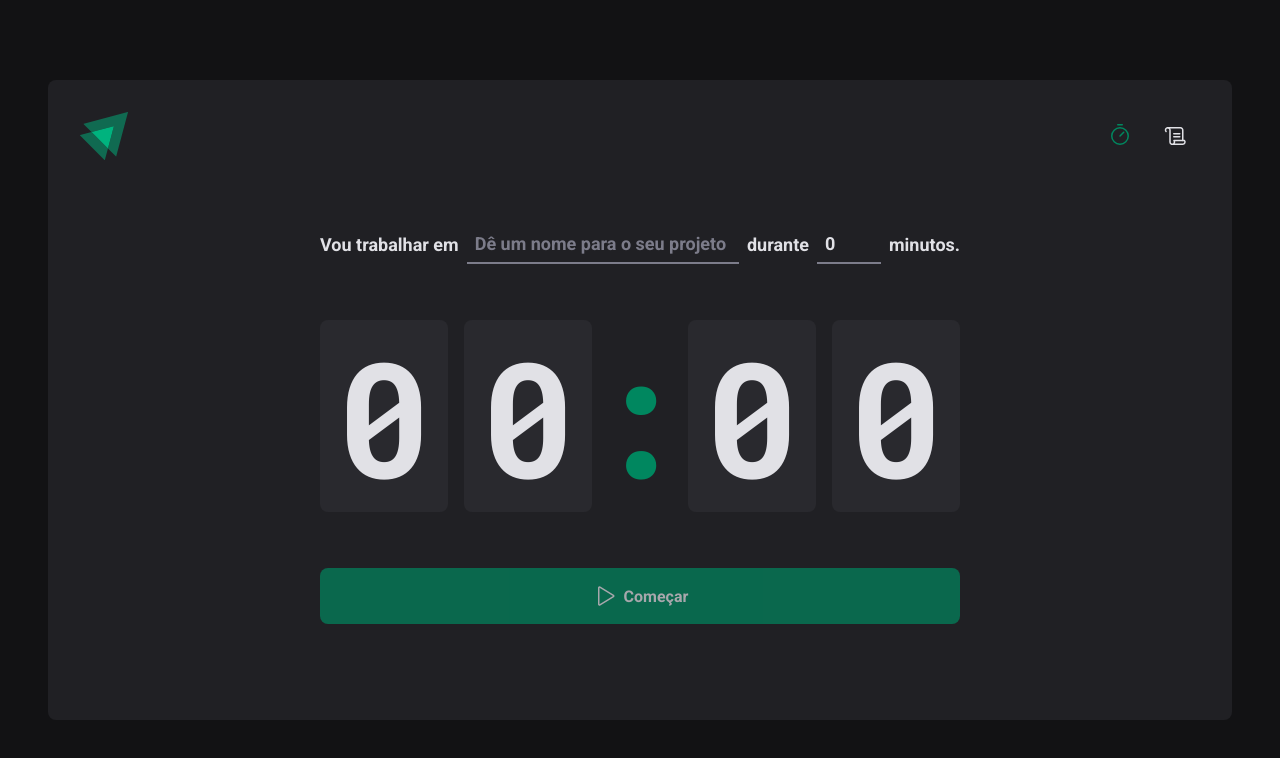
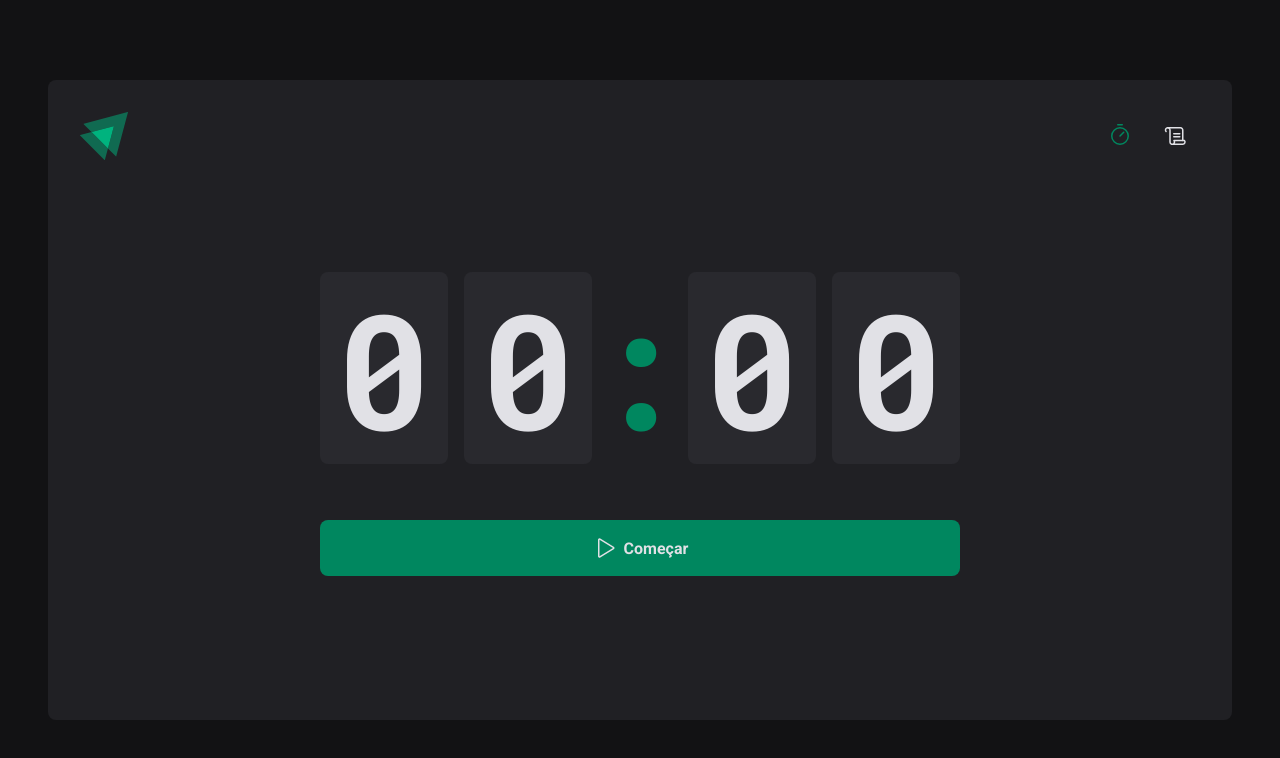
Before and after one commit to klismanmelo/timer-ReactJS, a React (Vite) app: page / in a window 1280 px wide. Shown: the top 758 px of the page. Built offline with nearby package versions, Linux system fonts and the light colour scheme.

Commit message:
Countdown Convertido para contexto

```diff
--- /dev/null
+++ b/src/pages/Home/Countdown/index.tsx
@@ -0,0 +1,58 @@
+import { useContext, useEffect, useState } from 'react'
+import { CycleContext } from '..'
+import { CountdownContainer, Separator } from './styles'
+import { differenceInSeconds } from 'date-fns'
+
+export function Countdown() {
+  const { activeCycle, activeCycleId, markCurrentCycleAsFinished } =
+    useContext(CycleContext)
+  const [amountSecondsPassed, setAmountSecondsPassed] = useState(0)
+  const totalSecond = activeCycle ? activeCycle.minutesAmount * 60 : 0
+
+  useEffect(() => {
+    let interval: number
+
+    if (activeCycle) {
+      interval = setInterval(() => {
+        const secondsDifference = differenceInSeconds(
+          new Date(),
+          activeCycle.startDate,
+        )
+
+        if (secondsDifference >= totalSecond) {
+          markCurrentCycleAsFinished()
+          setAmountSecondsPassed(totalSecond)
+          clearInterval(interval)
+        } else {
+          setAmountSecondsPassed(secondsDifference)
+        }
+      }, 1000)
+    }
+
+    return () => {
+      clearInterval(interval)
+    }
+  }, [activeCycle, totalSecond, activeCycleId, markCurrentCycleAsFinished])
+
+  const currentSecond = activeCycle ? totalSecond - amountSecondsPassed : 0
+
+  const minuteAmount = Math.floor(currentSecond / 60)
+  const secondAmout = currentSecond % 60
+
+  const minutes = String(minuteAmount).padStart(2, '0')
+  const seconds = String(secondAmout).padStart(2, '0')
+
+  useEffect(() => {
+    document.title = `${minutes} : ${seconds}`
+  }, [minutes, seconds, activeCycle])
+
+  return (
+    <CountdownContainer>
+      <span>{minutes[0]}</span>
+      <span>{minutes[1]}</span>
+      <Separator>:</Separator>
+      <span>{seconds[0]}</span>
+      <span>{seconds[1]}</span>
+    </CountdownContainer>
+  )
+}
--- /dev/null
+++ b/src/pages/Home/Countdown/styles.ts
@@ -0,0 +1,23 @@
+import styled from 'styled-components'
+
+export const CountdownContainer = styled.div`
+  font-family: 'Roboto Mono', monospace;
+  font-size: 10rem;
+  line-height: 8rem;
+  color: ${(props: any) => props.theme['gray-100']};
+  display: flex;
+  gap: 1rem;
+  span {
+    background: ${(props: any) => props.theme['gray-700']};
+    padding: 2rem 1rem;
+    border-radius: 8px;
+  }
+`
+export const Separator = styled.div`
+  padding: 2rem 0;
+  color: ${(props: any) => props.theme['green-500']};
+  width: 4rem;
+  overflow: hidden;
+  display: flex;
+  justify-content: center;
+`
--- /dev/null
+++ b/src/pages/Home/NewCycleForm/index.tsx
@@ -0,0 +1,37 @@
+import { FormContainer, TaskInput, MinutesAmountInput } from './styles'
+
+export function NewCycleForm() {
+  return (
+    <FormContainer>
+      <label htmlFor="task">Vou trabalhar em </label>
+      <TaskInput
+        id="task"
+        list="task-suggestions"
+        placeholder="Dê um nome para o seu projeto"
+        disabled={!!activeCycle}
+        {...register('task')}
+      />
+
+      <datalist id="task-suggestions">
+        <option value="Projeto 1" />
+        <option value="Projeto 2" />
+        <option value="Projeto 3" />
+        <option value="Banana" />
+      </datalist>
+
+      <label htmlFor="minutesAmount">durante</label>
+      <MinutesAmountInput
+        type="number"
+        id="minutesAmount"
+        placeholder="00"
+        step={5}
+        min={1}
+        max={60}
+        disabled={!!activeCycle}
+        {...register('minutesAmount', { valueAsNumber: true })}
+      />
+
+      <span>minutos.</span>
+    </FormContainer>
+  )
+}
--- /dev/null
+++ b/src/pages/Home/NewCycleForm/styles.ts
@@ -0,0 +1,41 @@
+import styled from 'styled-components'
+
+export const FormContainer = styled.div`
+  width: 100%;
+  display: flex;
+  align-items: center;
+  justify-content: center;
+  gap: 0.5rem;
+  color: ${(props: any) => props.theme['gray-100']};
+  font-size: 1.125rem;
+  font-weight: bold;
+  flex-wrap: wrap;
+`
+const BaseInput = styled.input`
+  background: transparent;
+  height: 2.5rem;
+  border: 0;
+  border-bottom: 2px solid ${(props: any) => props.theme['gray-500']};
+  font-weight: bold;
+  font-size: 1.125rem;
+  padding: 0 0.5rem;
+  color: ${(props: any) => props.theme['gray-100']};
+  &:focus {
+    box-shadow: none;
+    border-color: ${(props: any) => props.theme['green-500']};
+  }
+  &::placeholder {
+    color: ${(props: any) => props.theme['gray-500']};
+  }
+`
+
+export const TaskInput = styled(BaseInput)`
+  flex: 1;
+  &::-webkit-calendar-picker-indicator {
+    display: none !important;
+  }
+`
+
+export const MinutesAmountInput = styled(BaseInput)`
+  width: 4rem;
+`
--- a/src/pages/Home/index.tsx
+++ b/src/pages/Home/index.tsx
@@ -1,26 +1,22 @@
 import { HandPalm, Play } from 'phosphor-react'
-import { useForm } from 'react-hook-form'
-import { zodResolver } from '@hookform/resolvers/zod'
-import * as zod from 'zod'
-import { useEffect, useState } from 'react'
-import { differenceInSeconds } from 'date-fns'
+// import { useForm } from 'react-hook-form'
+// import { zodResolver } from '@hookform/resolvers/zod'
+// import * as zod from 'zod'
+import { createContext, useState } from 'react'
 import {
-  CountdownContainer,
   HomeContainer,
-  Separator,
-  FormContainer,
-  TaskInput,
-  MinutesAmountInput,
   StartCountdownButton,
   StopCountdownButton,
 } from './styles'
+import { NewCycleForm } from './NewCycleForm'
+import { Countdown } from './Countdown'
 
-const newCycleFormValidationSchema = zod.object({
-  task: zod.string().min(1, 'Informe a tarefa!'),
-  minutesAmount: zod.number().min(1).max(60),
-})
+// const newCycleFormValidationSchema = zod.object({
+//   task: zod.string().min(1, 'Informe a tarefa!'),
+//   minutesAmount: zod.number().min(1).max(60),
+// })
 
-type NewCycleFormData = zod.infer<typeof newCycleFormValidationSchema>
+// type NewCycleFormData = zod.infer<typeof newCycleFormValidationSchema>
 
 interface Cycle {
   id: string
@@ -31,35 +27,29 @@ interface Cycle {
   finishedDate?: Date
 }
 
+interface CycleContextType {
+  activeCycle: Cycle | undefined
+  activeCycleId: string | null
+  markCurrentCycleAsFinished: () => void
+}
+
+export const CycleContext = createContext({} as CycleContextType)
+
 export function Home() {
   const [cycles, setCycles] = useState<Cycle[]>([])
   const [activeCycleId, setActiveCycleId] = useState<string | null>(null)
-  const [amountSecondsPassed, setAmountSecondsPassed] = useState(0)
 
-  const { register, handleSubmit, watch, reset } = useForm<NewCycleFormData>({
-    resolver: zodResolver(newCycleFormValidationSchema),
-    defaultValues: {
-      task: '',
-      minutesAmount: 0,
-    },
-  })
+  // const { register, handleSubmit, watch, reset } = useForm<NewCycleFormData>({
+  //   resolver: zodResolver(newCycleFormValidationSchema),
+  //   defaultValues: {
+  //     task: '',
+  //     minutesAmount: 0,
+  //   },
+  // })
 
   const activeCycle = cycles.find((cycle) => cycle.id === activeCycleId)
 
-  const totalSecond = activeCycle ? activeCycle.minutesAmount * 60 : 0
-
-  console.log(cycles)
-  useEffect(() => {
-    let interval: number
-
-    if (activeCycle) {
-      interval = setInterval(() => {
-        const secondsDifference = differenceInSeconds(
-          new Date(),
-          activeCycle.startDate,
-        )
-
-        if (secondsDifference >= totalSecond) {
+  function markCurrentCycleAsFinished() {
     setCycles((state) =>
       state.map((cycle) => {
         if (cycle.id === activeCycleId) {
@@ -69,33 +59,22 @@ export function Home() {
         }
       }),
     )
-          setAmountSecondsPassed(totalSecond)
-          clearInterval(interval)
-        } else {
-          setAmountSecondsPassed(secondsDifference)
-        }
-      }, 1000)
   }
 
-    return () => {
-      clearInterval(interval)
-    }
-  }, [activeCycle, totalSecond, activeCycleId])
+  // function handleCreateNewCycle(data: NewCycleFormData) {
+  //   const newCycle: Cycle = {
+  //     id: String(new Date().getTime()),
+  //     task: data.task,
+  //     minutesAmount: data.minutesAmount,
+  //     startDate: new Date(),
+  //     interruptDate: new Date(),
+  //   }
 
-  function handleCreateNewCycle(data: NewCycleFormData) {
-    const newCycle: Cycle = {
-      id: String(new Date().getTime()),
-      task: data.task,
-      minutesAmount: data.minutesAmount,
-      startDate: new Date(),
-      interruptDate: new Date(),
-    }
-
-    setActiveCycleId(newCycle.id)
-    setCycles((state) => [...state, newCycle])
-    setAmountSecondsPassed(0)
-    reset()
-  }
+  //   setActiveCycleId(newCycle.id)
+  //   setCycles((state) => [...state, newCycle])
+  //   // setAmountSecondsPassed(0)
+  //   reset()
+  // }
 
   function handleInterruptCycle() {
     setCycles((state) =>
@@ -110,63 +89,18 @@ export function Home() {
     setActiveCycleId(null)
   }
 
-  const currentSecond = activeCycle ? totalSecond - amountSecondsPassed : 0
-
-  const minuteAmount = Math.floor(currentSecond / 60)
-  const secondAmout = currentSecond % 60
-
-  const minutes = String(minuteAmount).padStart(2, '0')
-  const seconds = String(secondAmout).padStart(2, '0')
-
-  useEffect(() => {
-    document.title = `${minutes} : ${seconds}`
-  }, [minutes, seconds, activeCycle])
-
-  const task = watch('task')
-  const isSubmitDisabled = !task
+  // const task = watch('task')
+  // const isSubmitDisabled = !task
 
   return (
     <HomeContainer>
-      <form onSubmit={handleSubmit(handleCreateNewCycle)} action="">
-        <FormContainer>
-          <label htmlFor="task">Vou trabalhar em </label>
-          <TaskInput
-            id="task"
-            list="task-suggestions"
-            placeholder="Dê um nome para o seu projeto"
-            disabled={!!activeCycle}
-            {...register('task')}
-          />
-
-          <datalist id="task-suggestions">
-            <option value="Projeto 1" />
-            <option value="Projeto 2" />
-            <option value="Projeto 3" />
-            <option value="Banana" />
-          </datalist>
-
-          <label htmlFor="minutesAmount">durante</label>
-          <MinutesAmountInput
-            type="number"
-            id="minutesAmount"
-            placeholder="00"
-            step={5}
-            min={1}
-            max={60}
-            disabled={!!activeCycle}
-            {...register('minutesAmount', { valueAsNumber: true })}
-          />
-
-          <span>minutos.</span>
-        </FormContainer>
-
-        <CountdownContainer>
-          <span>{minutes[0]}</span>
-          <span>{minutes[1]}</span>
-          <Separator>:</Separator>
-          <span>{seconds[0]}</span>
-          <span>{seconds[1]}</span>
-        </CountdownContainer>
+      <form /* onSubmit={handleSubmit(handleCreateNewCycle)} */ action="">
+        <CycleContext.Provider
+          value={{ activeCycle, activeCycleId, markCurrentCycleAsFinished }}
+        >
+          {/* <NewCycleForm /> */}
+          <Countdown />
+        </CycleContext.Provider>
 
         {activeCycle ? (
           <StopCountdownButton onClick={handleInterruptCycle} type="button">
@@ -174,7 +108,7 @@ export function Home() {
             Interromper
           </StopCountdownButton>
         ) : (
-          <StartCountdownButton disabled={isSubmitDisabled} type="submit">
+          <StartCountdownButton /* disabled={isSubmitDisabled} */ type="submit">
             <Play size={24} />
             Começar
           </StartCountdownButton>
--- a/src/pages/Home/styles.ts
+++ b/src/pages/Home/styles.ts
@@ -12,68 +12,6 @@ export const HomeContainer = styled.main`
     align-items: center;
     gap: 3.5rem;
   }
-`
-
-export const FormContainer = styled.div`
-  width: 100%;
-  display: flex;
-  align-items: center;
-  justify-content: center;
-  gap: 0.5rem;
-  color: ${(props: any) => props.theme['gray-100']};
-  font-size: 1.125rem;
-  font-weight: bold;
-  flex-wrap: wrap;
-`
-
-export const CountdownContainer = styled.div`
-  font-family: 'Roboto Mono', monospace;
-  font-size: 10rem;
-  line-height: 8rem;
-  color: ${(props: any) => props.theme['gray-100']};
-  display: flex;
-  gap: 1rem;
-  span {
-    background: ${(props: any) => props.theme['gray-700']};
-    padding: 2rem 1rem;
-    border-radius: 8px;
-  }
-`
-export const Separator = styled.div`
-  padding: 2rem 0;
-  color: ${(props: any) => props.theme['green-500']};
-  width: 4rem;
-  overflow: hidden;
-  display: flex;
-  justify-content: center;
-`
-const BaseInput = styled.input`
-  background: transparent;
-  height: 2.5rem;
-  border: 0;
-  border-bottom: 2px solid ${(props: any) => props.theme['gray-500']};
-  font-weight: bold;
-  font-size: 1.125rem;
-  padding: 0 0.5rem;
-  color: ${(props: any) => props.theme['gray-100']};
-  &:focus {
-    box-shadow: none;
-    border-color: ${(props: any) => props.theme['green-500']};
-  }
-  &::placeholder {
-    color: ${(props: any) => props.theme['gray-500']};
-  }
-`
-
-export const TaskInput = styled(BaseInput)`
-  flex: 1;
-  &::-webkit-calendar-picker-indicator {
-    display: none !important;
-  }
-`
-
-export const MinutesAmountInput = styled(BaseInput)`
-  width: 4rem;
 `
 export const BaseCountdownButton = styled.button`
   width: 100%;
```
Lines whose indentation alone changed are shown as unchanged.
